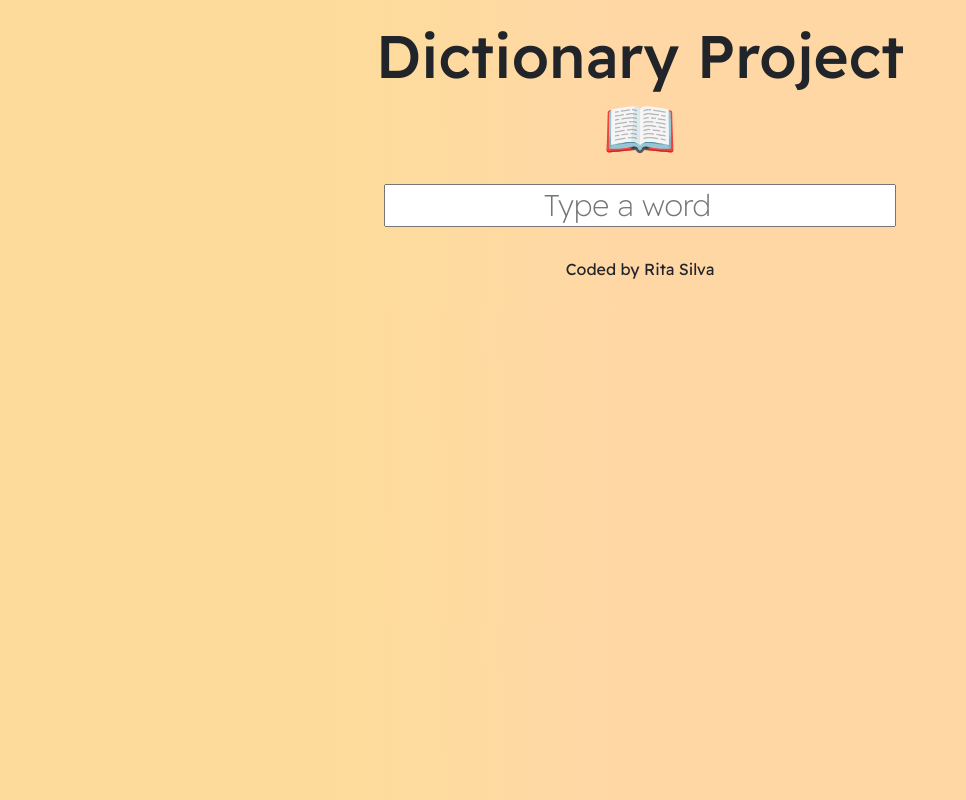
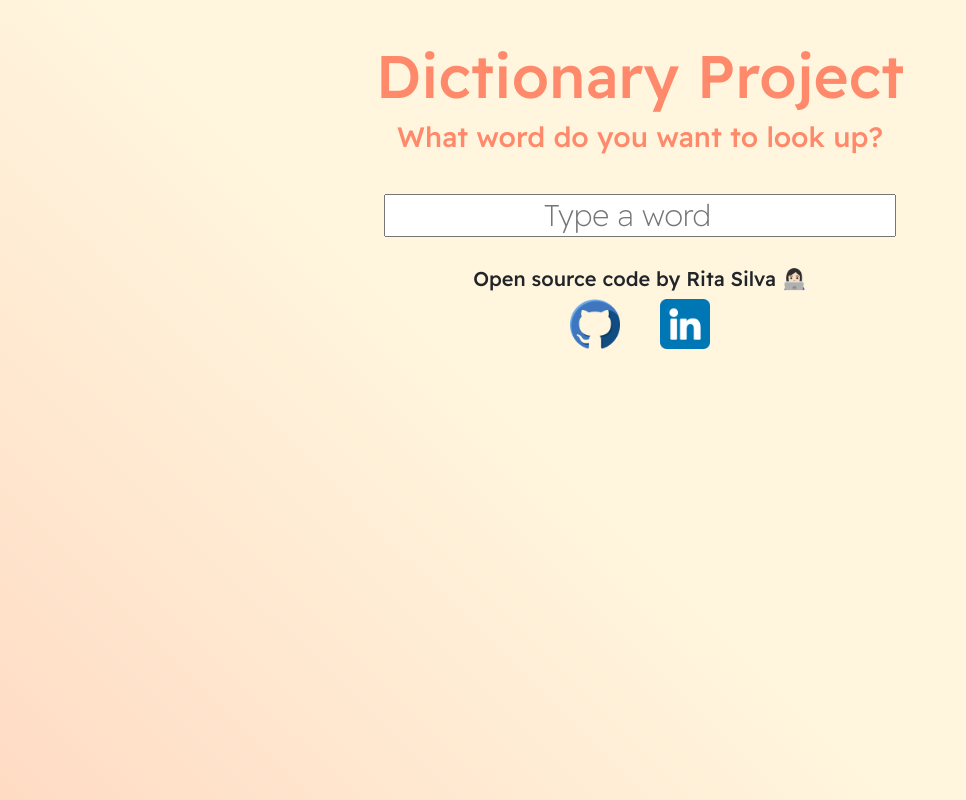
Before and after one commit to RitaSilva28/dictionary-project, a React (Create React App) app: page / in a window 1280 px wide. Shown: the top 800 px of the page, without its empty margins (0-966 px from the left). Built offline with nearby package versions, Linux system fonts and the light colour scheme.

Commit message:
added footer and message logic

```diff
--- a/src/App.css
+++ b/src/App.css
@@ -2,16 +2,33 @@
   text-align: center;
   font-family: 'Readex Pro', sans-serif;
 
+
 }
 
 header{
-  margin:20px 0;
+  margin:40px 0;
 }
 
 h1{
   font-size: 60px;
+  color:#ff896b;
+
+}
+
+h3{
+  color:#ff896b;
+
 }
 
 footer{
   margin:30px 0;
+
 }
+.social-logos-container {
+  margin-bottom: 30px;
+}
+
+.social-logo {
+  width: 50px;
+  margin: 0px 20px;
+}
--- a/src/App.js
+++ b/src/App.js
@@ -1,18 +1,31 @@
 import './App.css';
 import Dictionary from "./Dictionary"
+import Github from "./images/github.png";
+import Linkedin from "./images/linkedin.png";
 
 function App() {
   return (
     <div className="App">
       <header className="App-header">
-          <h1>Dictionary Project <br/> 📖</h1>
+          <h1>Dictionary Project</h1>
+          <h3>What word do you want to look up?</h3>
       </header>
       <main>
 <Dictionary />
       </main>
       <footer>
-          Coded by Rita Silva
-      </footer>
+      <div className="col text-center social-logos-container">
+      <h5>
+        Open source code by Rita Silva <span>👩🏻‍💻</span>
+      </h5>
+      <a href="https://github.com/RitaSilva28/my-weather-app.git">
+        <img className="social-logo" src={Github} alt="github" />
+      </a>
+
+      <a href="https://www.linkedin.com/in/rita-silva-44584453/">
+        <img className="social-logo" src={Linkedin} alt="linkedin" />
+      </a>
+    </div>      </footer>
     </div>
   );
 }
--- a/src/Dictionary.js
+++ b/src/Dictionary.js
@@ -7,26 +7,42 @@ import Results from "./Results"
 export default function Dictionary(){
 let [word, setWord]=useState("");
 let [data, setData]=useState(null)
+let [message, setMessage]=useState(false)
 
 
 function handleResponse(response){
 setData(response.data[0])
+setMessage(false)
+console.log(response.data[0])
+
 }
 
 
     function search(event){
         event.preventDefault()
 
+
         let apiUrl=`https://api.dictionaryapi.dev/api/v2/entries/en/${word}`
 
-axios.get(apiUrl).then(handleResponse)
+       axios.get(apiUrl).then(handleResponse).catch(function (error) {
+        if (error.response) {
+          setMessage(true)
+        }else{
+        setMessage(false)
+        }
+      });
+
+       console.log(apiUrl)
     }
 
 
 
     function changeWord(event){
         setWord(event.target.value)
+
     }
+
+console.log(message)
 
     return (
 
@@ -35,7 +51,7 @@ axios.get(apiUrl).then(handleResponse)
         <form onSubmit={search}>
             <input type="search" onChange={changeWord} placeholder="Type a word" autoFocus={false} />
         </form>
-        <Results data={data}/>
+         {message===true ? <h1>No results found </h1> : <Results data={data} message={message}/> }
     </div>
     )
 }
--- /dev/null
+++ b/src/Meaning.css
@@ -0,0 +1,7 @@
+.meaning{
+    background-color: rgba(242, 242, 242, 0.263);
+    padding:20px;
+    margin:20px;
+    border-radius: 5px;
+    box-shadow: 0 0.125rem 0.25rem rgb(0 0 0 / 8%);
+}
--- a/src/Meaning.js
+++ b/src/Meaning.js
@@ -1,4 +1,5 @@
 import React from "react";
+import "./Meaning.css"
 
 
 export default function Meaning(props){
@@ -10,7 +11,7 @@ console.log(props.meaning)
         <h3>{props.meaning.partOfSpeech}</h3>
         {props.meaning.definitions.map(function(definition, index){
             return(
-                <div key={index}>
+                <div  key={index}>
 
                     <p>
                     {definition.definition}
--- /dev/null
+++ b/src/Message.js
@@ -0,0 +1,5 @@
+import React from "react";
+
+export default function Message(){
+    return<h1>No results found</h1>
+}
--- a/src/Results.css
+++ b/src/Results.css
@@ -1,4 +1,9 @@
 .results{
-    margin:40px 40px;
+margin:40px 40px;
 width: 40%;
-text-align: start;}
+text-align: start;
+}
+
+.message{
+    margin:30px 0;
+}
--- a/src/index.css
+++ b/src/index.css
@@ -1,8 +1,9 @@
 body {
   text-align: center;
   font-family: 'Readex Pro', sans-serif;
+  height:1000px;
   margin: 0;
   padding:0;
-  background: linear-gradient(89deg, rgb(253, 220, 155) 26.2%, rgb(255, 215, 165) 48.5%);
+  background: no-repeat linear-gradient(44.8deg, rgba(255, 136, 102, 0.67) -53.1%, rgba(255, 221, 136, 0.28) 49%);
 
 }
```
Also changed, not shown: src/Results.js (+8 -1 lines), src/images/github.png (added), src/images/linkedin.png (added).
